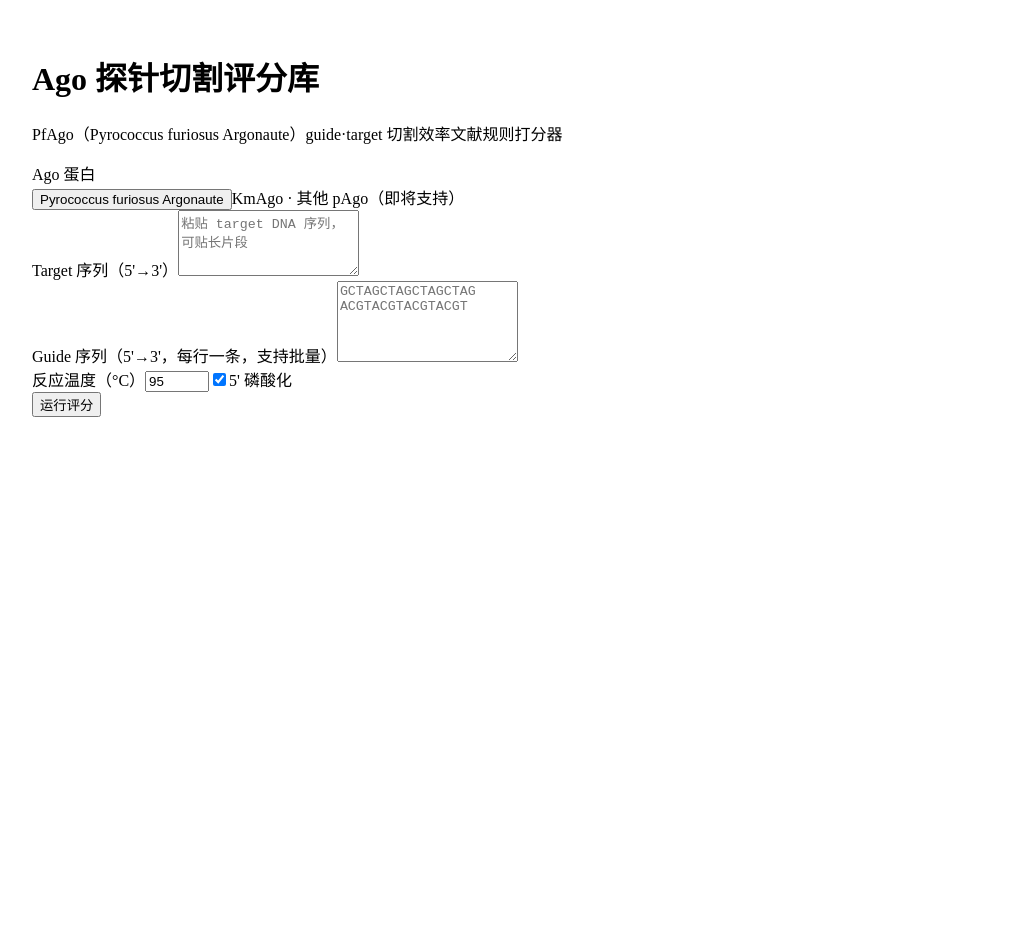
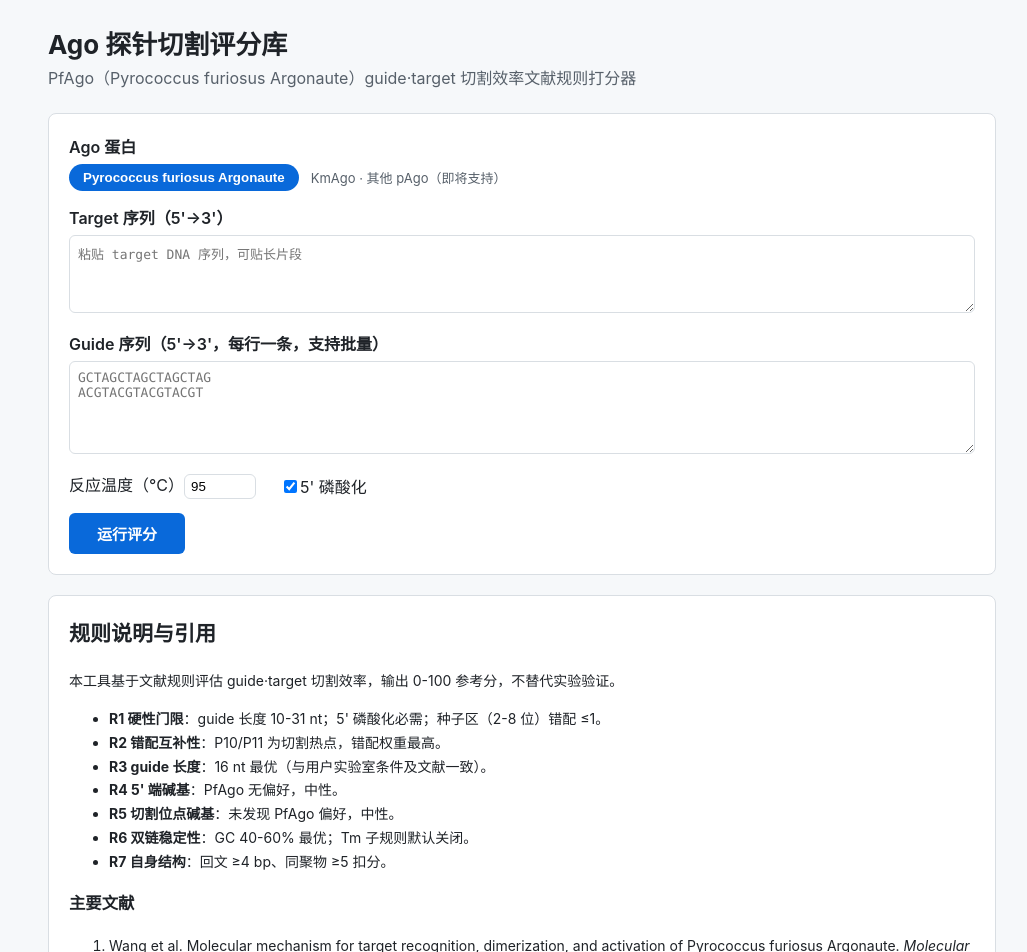
Before and after one commit to 7758521-fhm/ago-probe-scorer, a React (Vite) app: page / in a window 1280 px wide. Shown: the top 952 px of the page, without its empty margins (118-1145 px from the left). Before the commit the page ends 800 px from the top, so only its background shows below. Built offline with nearby package versions, Linux system fonts and the light colour scheme; the HTML template or start-up script is replaced by a standard one.

Commit message:
feat: help section and full styling

```diff
--- a/src/App.css
+++ b/src/App.css
@@ -1 +1,107 @@
-.app { max-width: 980px; margin: 0 auto; padding: 24px 16px; }
+:root {
+  --bg: #f6f8fa;
+  --panel: #ffffff;
+  --border: #d9dee3;
+  --text: #1f2328;
+  --muted: #57606a;
+  --accent: #0969da;
+  --ok: #1a7f37;
+  --warn: #9a6700;
+  --risk: #bc4c00;
+  --bad: #cf222e;
+  --mono: ui-monospace, SFMono-Regular, Menlo, Consolas, monospace;
+}
+* { box-sizing: border-box; }
+body {
+  margin: 0;
+  font-family: -apple-system, 'Segoe UI', 'Microsoft YaHei', sans-serif;
+  background: var(--bg);
+  color: var(--text);
+}
+.app { max-width: 980px; margin: 0 auto; padding: 24px 16px 64px; }
+.app-header h1 { margin: 0 0 4px; font-size: 26px; }
+.subtitle { color: var(--muted); margin: 0 0 24px; }
+.input-panel, .results-panel, .help {
+  background: var(--panel);
+  border: 1px solid var(--border);
+  border-radius: 8px;
+  padding: 20px;
+  margin-bottom: 20px;
+}
+.field { margin-bottom: 14px; }
+.field label { display: block; font-weight: 600; margin-bottom: 6px; }
+textarea {
+  width: 100%;
+  font-family: var(--mono);
+  font-size: 13px;
+  padding: 8px;
+  border: 1px solid var(--border);
+  border-radius: 6px;
+}
+textarea:focus { outline: 2px solid var(--accent); }
+.protein-row { display: flex; align-items: center; gap: 12px; }
+.protein-chip {
+  background: var(--accent);
+  color: #fff;
+  border: none;
+  border-radius: 999px;
+  padding: 6px 14px;
+  font-weight: 600;
+}
+.coming-soon { color: var(--muted); font-size: 13px; }
+.params-row { display: flex; gap: 24px; align-items: center; margin-bottom: 14px; }
+.params-row input[type="number"] { width: 72px; padding: 4px 6px; border: 1px solid var(--border); border-radius: 6px; }
+.run-button {
+  background: var(--accent);
+  color: #fff;
+  border: none;
+  padding: 10px 28px;
+  font-size: 15px;
+  font-weight: 600;
+  border-radius: 6px;
+  cursor: pointer;
+}
+.run-button:hover { background: #0a5cc2; }
+.summary-table { width: 100%; border-collapse: collapse; font-size: 13px; margin-bottom: 20px; }
+.summary-table th, .summary-table td { border-bottom: 1px solid var(--border); padding: 6px 8px; text-align: left; }
+.summary-table th { color: var(--muted); font-weight: 600; }
+.mono { font-family: var(--mono); }
+.score { font-weight: 700; }
+.badge { padding: 2px 10px; border-radius: 999px; color: #fff; font-size: 12px; font-weight: 600; }
+.g推荐 { background: var(--ok); }
+.g可用 { background: var(--warn); }
+.g风险 { background: var(--risk); }
+.g不推荐 { background: var(--bad); }
+.g不可用 { background: #6e7781; }
+.guide-card { border: 1px solid var(--border); border-radius: 8px; padding: 14px; margin-bottom: 14px; }
+.card-head { display: flex; align-items: center; gap: 12px; margin-bottom: 12px; }
+.guide-seq { font-size: 15px; font-weight: 600; }
+.total { margin-left: auto; font-weight: 700; color: var(--muted); }
+.warn { color: var(--bad); font-weight: 600; }
+.duplex {
+  display: flex;
+  flex-direction: column;
+  gap: 2px;
+  padding: 10px;
+  background: #f0f4f8;
+  border-radius: 6px;
+  overflow-x: auto;
+  font-size: 14px;
+}
+.duplex-row { display: flex; align-items: center; white-space: nowrap; }
+.duplex-row.guide { color: var(--accent); }
+.duplex-row.target { color: #6f42c1; }
+.duplex-row.cut { padding-left: 3ch; }
+.bp { display: inline-block; width: 1.25ch; text-align: center; }
+.bp.mm { color: var(--bad); font-weight: 700; text-decoration: underline; }
+.cut-mark { color: var(--bad); font-weight: 700; font-size: 16px; }
+.rule-bars { margin-top: 12px; }
+.rule-bar { margin-bottom: 12px; }
+.rule-label { display: flex; justify-content: space-between; font-size: 13px; margin-bottom: 2px; }
+.rule-name { font-weight: 600; }
+.bar-track { height: 8px; background: #e6eaee; border-radius: 4px; overflow: hidden; }
+.bar-fill { height: 100%; background: var(--accent); border-radius: 4px; }
+.rule-detail { margin: 4px 0 0; padding-left: 18px; font-size: 12px; color: var(--muted); }
+.help { font-size: 14px; line-height: 1.7; }
+.help h2 { margin-top: 0; }
+.disclaimer { color: var(--muted); font-size: 12px; }
--- a/src/App.tsx
+++ b/src/App.tsx
@@ -4,6 +4,7 @@ import { scoreGuide } from './core/aggregate';
 import type { GuideResult, ProteinProfile } from './core/types';
 import InputPanel from './components/InputPanel';
 import ResultsPanel from './components/ResultsPanel';
+import HelpSection from './components/HelpSection';
 import './App.css';
 
 export default function App() {
@@ -45,6 +46,7 @@ export default function App() {
         />
         {results && <ResultsPanel results={results} />}
       </main>
+      <HelpSection />
     </div>
   );
 }
--- /dev/null
+++ b/src/components/HelpSection.tsx
@@ -0,0 +1,25 @@
+export default function HelpSection() {
+  return (
+    <section className="help">
+      <h2>规则说明与引用</h2>
+      <p>本工具基于文献规则评估 guide·target 切割效率，输出 0-100 参考分，不替代实验验证。</p>
+      <ul>
+        <li><b>R1 硬性门限</b>：guide 长度 10-31 nt；5' 磷酸化必需；种子区（2-8 位）错配 ≤1。</li>
+        <li><b>R2 错配互补性</b>：P10/P11 为切割热点，错配权重最高。</li>
+        <li><b>R3 guide 长度</b>：16 nt 最优（与用户实验室条件及文献一致）。</li>
+        <li><b>R4 5' 端碱基</b>：PfAgo 无偏好，中性。</li>
+        <li><b>R5 切割位点碱基</b>：未发现 PfAgo 偏好，中性。</li>
+        <li><b>R6 双链稳定性</b>：GC 40-60% 最优；Tm 子规则默认关闭。</li>
+        <li><b>R7 自身结构</b>：回文 ≥4 bp、同聚物 ≥5 扣分。</li>
+      </ul>
+      <h3>主要文献</h3>
+      <ol>
+        <li>Wang et al. Molecular mechanism for target recognition, dimerization, and activation of Pyrococcus furiosus Argonaute. <i>Molecular Cell</i>, 2024 (PMID 38295801).</li>
+        <li>An engineered PfAgo with wide catalytic temperature range and substrate spectrum. <i>Adv Sci</i>, 2025.</li>
+        <li>Argonaute-mediated system for supersensitive and multiplexed detection of rare mutations. bioRxiv 803841.</li>
+        <li>Argonaute protein-based nucleic acid detection technology. <i>Front. Microbiol.</i>, 2023.</li>
+      </ol>
+      <p className="disclaimer">免责声明：评分基于文献推断的规则，实际切割效率受 buffer、金属离子、温度梯度等影响，请以实验为准。</p>
+    </section>
+  );
+}
```
